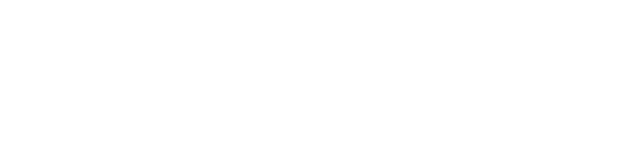
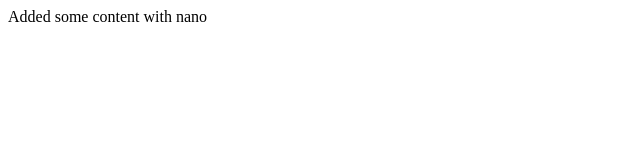
Before and after one commit to blindthief10/course, a plain HTML site: page bootstrap/sprites.html in a window 1280 px wide. Shown: the whole page, without its empty margins (0-640 px from the left). Drawn offline with Linux system fonts and the light colour scheme.

```diff
--- a/bootstrap/sprites.html
+++ b/bootstrap/sprites.html
@@ -8,7 +8,7 @@
 </head>
 <body>
 
-  <section></section>
+  <section>Added some content with nano</section>
   <section></section>
   <section></section>
   <section></section>
```
